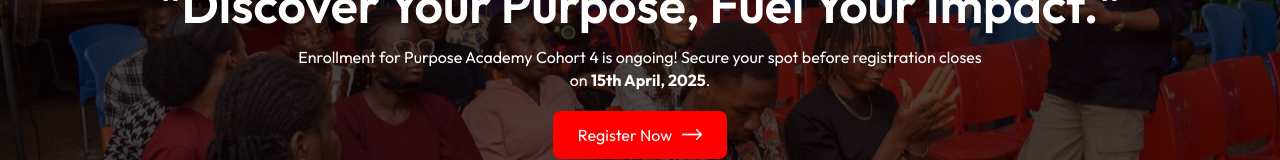
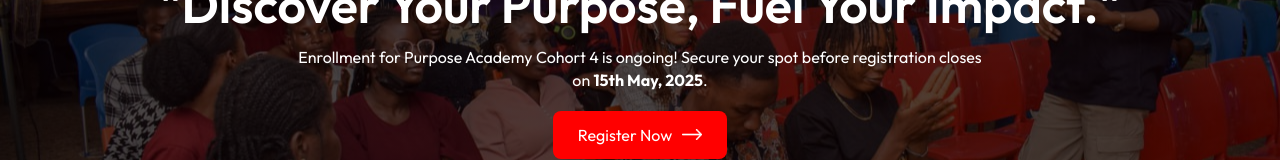
Before and after one commit to DuoDduo/Purpose-Academy, a React (Vite) app: page / in a window 1280 px wide. Shown: the part 254-414 px from the top of the page. Built offline with nearby package versions, Linux system fonts and the light colour scheme.

Commit message:
changed date

```diff
--- a/src/components/Hero/Hero.jsx
+++ b/src/components/Hero/Hero.jsx
@@ -33,7 +33,7 @@
           animate={{ opacity: 1, y: 0 }}
           transition={{ delay: 0.6, duration: 1 }}
         >
-        Enrollment for Purpose Academy Cohort 4 is ongoing! Secure your spot before registration closes on <strong>15th April, 2025</strong>.
+        Enrollment for Purpose Academy Cohort 4 is ongoing! Secure your spot before registration closes on <strong>15th May, 2025</strong>.
         </motion.p>
         <motion.a
           href="https://forms.gle/V4zmFmwj2smdtjoAA"
```
